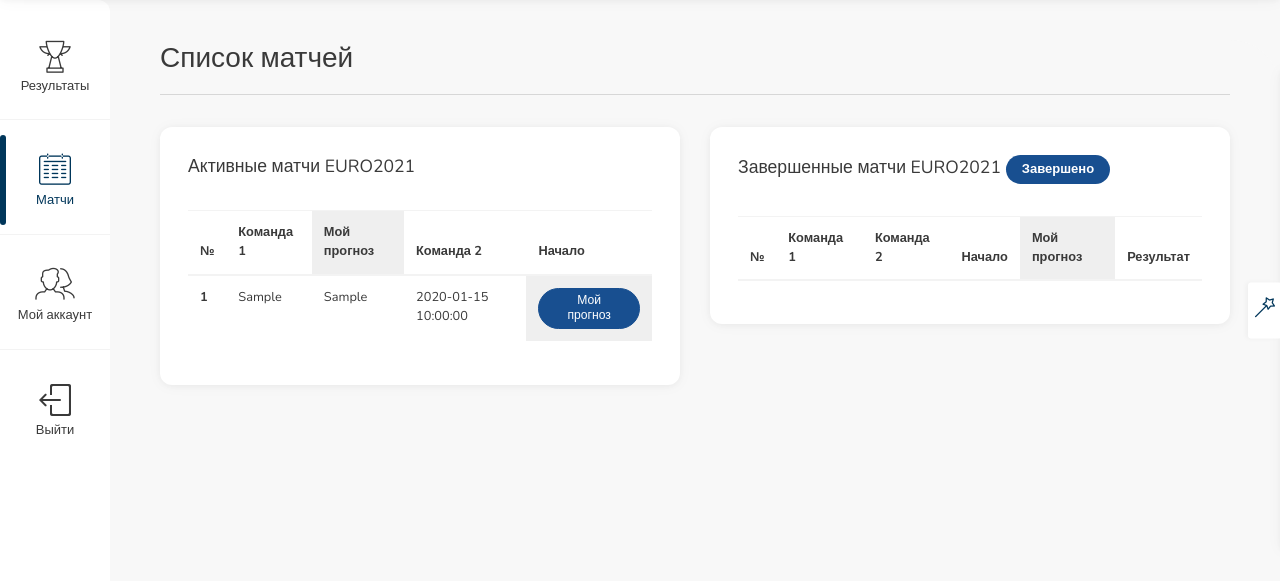
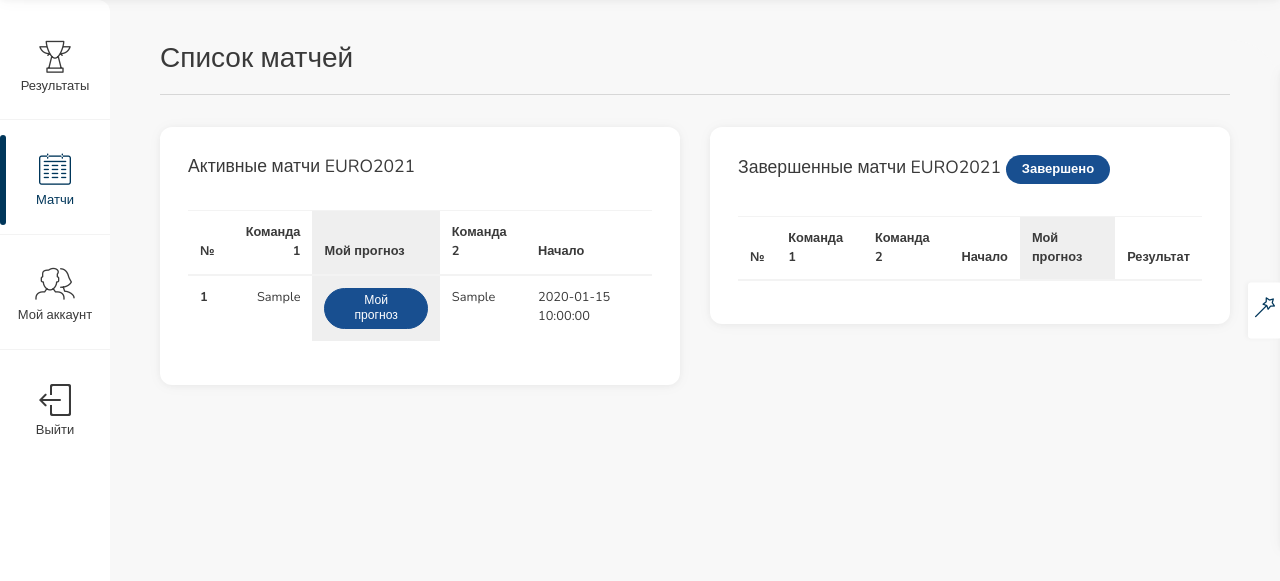
Before and after one commit to zhmaylovv/bets, a Python web app: template app/templates/matchs.html in a window 1280 px wide. Shown: the part 90-671 px from the top of the page. Run offline with Jinja, Linux system fonts and the light colour scheme; the template is opened without the code that fills it: most values are stand-ins (such as "Sample title", 1, 10 or a date in 2020); lists and menus that the app fills with data are empty.

Commit message:
Update matchs.html

```diff
--- a/app/templates/matchs.html
+++ b/app/templates/matchs.html
@@ -31,9 +31,9 @@
                             <thead>
                                 <tr>
                                     <th width="5px;" scope="col">№</th>
-                                    <th scope="col">Команда 1</th>
+                                    <th style="text-align: right;" scope="col">Команда 1</th>
                                     <th style="background-color: #efefef;" scope="col">Мой прогноз</th>
-                                    <th scope="col">Команда 2</th>
+                                    <th style="text-align: left;"scope="col">Команда 2</th>
                                     <th scope="col">Начало</th>
                                     {% if current_user.username == 'admin' %}<th scope="col">Ред.</th>
                                     {% endif %}
@@ -46,14 +46,14 @@
                                     {% if match.completed%}
                                     {%else%}
                                         <th scope="row">{{match.id}}</th>
-                                        <td><a href="{{ url_for('editmatchs', match_id = match.id) }}">{{match.team1}}</a></td>
+                                        <td style="text-align: right;"><a href="{{ url_for('editmatchs', match_id = match.id) }}">{{match.team1}}</a></td>
                                         {%for bet in bets if bet.match_id | int == match.id | int %}
                                         <td style="background-color: #efefef;"><b>{{bet.t1_pre}} : {{bet.t2_pre}}</b> <a href="{{ url_for('editbets', match_id = match.id) }}"><span class="btn btn btn-outline-secondary btn-xs">Изменить</span></a></td>
 
                                         {%else%}
                                                 <td style="background-color: #efefef;"><b><a href="{{ url_for('editbets', match_id = match.id) }}"><span class="btn btn btn-secondary btn-xs">Мой прогноз</span></a></td>
                                         {% endfor %}
-                                        <td><a href="{{ url_for('editmatchs', match_id = match.id) }}">{{match.team2}}</a></td>
+                                        <td style="text-align: left;"><a href="{{ url_for('editmatchs', match_id = match.id) }}">{{match.team2}}</a></td>
                                         <td>{{match.timestamp}}</td>
                                         {% if current_user.username == 'admin' %}<th scope="col"><a href="{{ url_for('editmatchs', match_id = match.id) }}"><span class="btn btn btn-outline-secondary btn-xs">ред.</span></a></th>
                                         {% endif %}
@@ -65,15 +65,15 @@
                                     {% if match.completed%}
                                     {%else%}
                                         <th scope="row">{{match.id}}</th>
-                                        <td><a href="{{ url_for('editbets', match_id = match.id) }}">{{match.team1}}</a></td>
-                                        <td><a href="{{ url_for('editbets', match_id = match.id) }}">{{match.team2}}</a></td>
-                                        <td>{{match.timestamp}}</td>
+                                        <td style="text-align: right;"><a href="{{ url_for('editbets', match_id = match.id) }}">{{match.team1}}</a></td>
                                         {%for bet in bets if bet.match_id | int == match.id | int %}
                                                 <td style="background-color: #efefef;"><b>{{bet.t1_pre}} : {{bet.t2_pre}}</b> <a href="{{ url_for('editbets', match_id = match.id) }}"><span class="btn btn btn-outline-secondary btn-xs">Изменить</span></a></td>
 
                                         {%else%}
                                                 <td style="background-color: #efefef;"><b><a href="{{ url_for('editbets', match_id = match.id) }}"><span class="btn btn btn-secondary btn-xs">Мой прогноз</span></a></td>
                                         {% endfor %}
+                                        <td style="text-align: left;"><a href="{{ url_for('editbets', match_id = match.id) }}">{{match.team2}}</a></td>
+                                        <td>{{match.timestamp}}</td>
                                         </tr>
                                         {% endif %}
                      {% endfor %}
```
